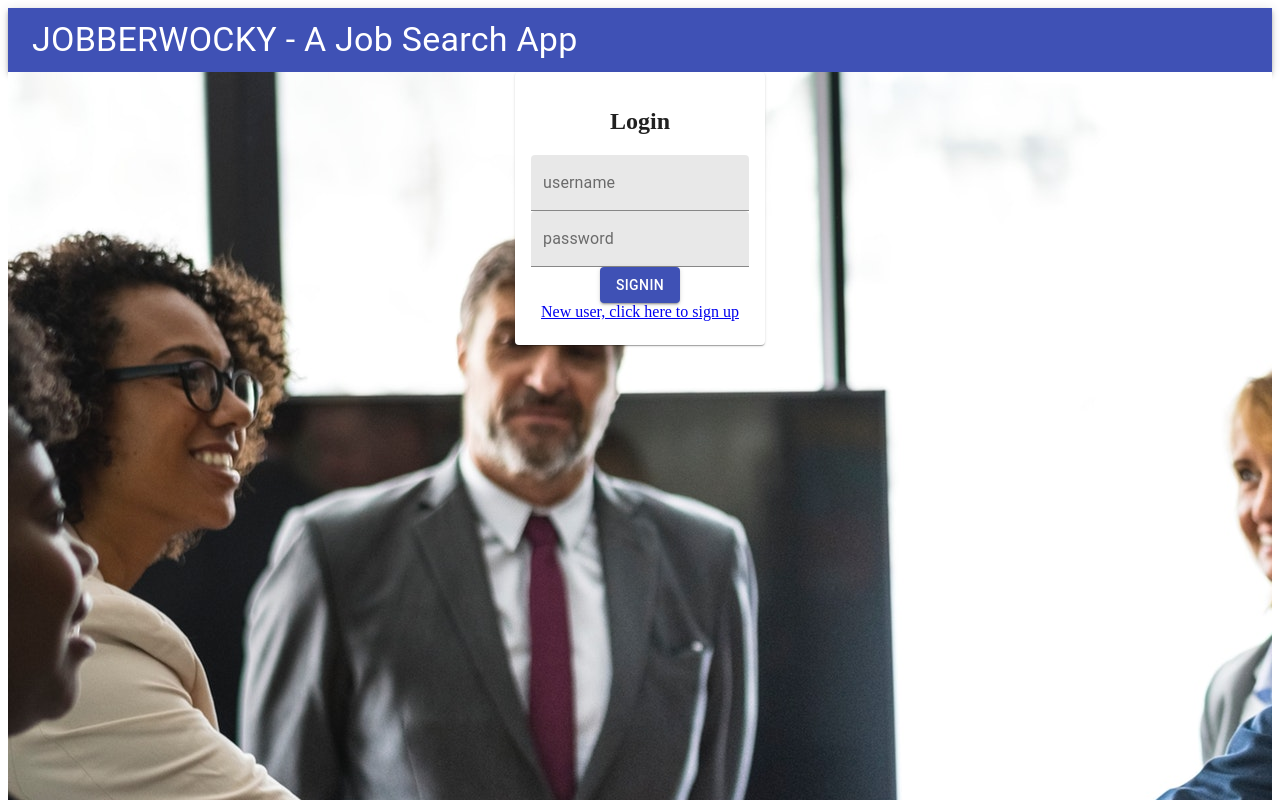
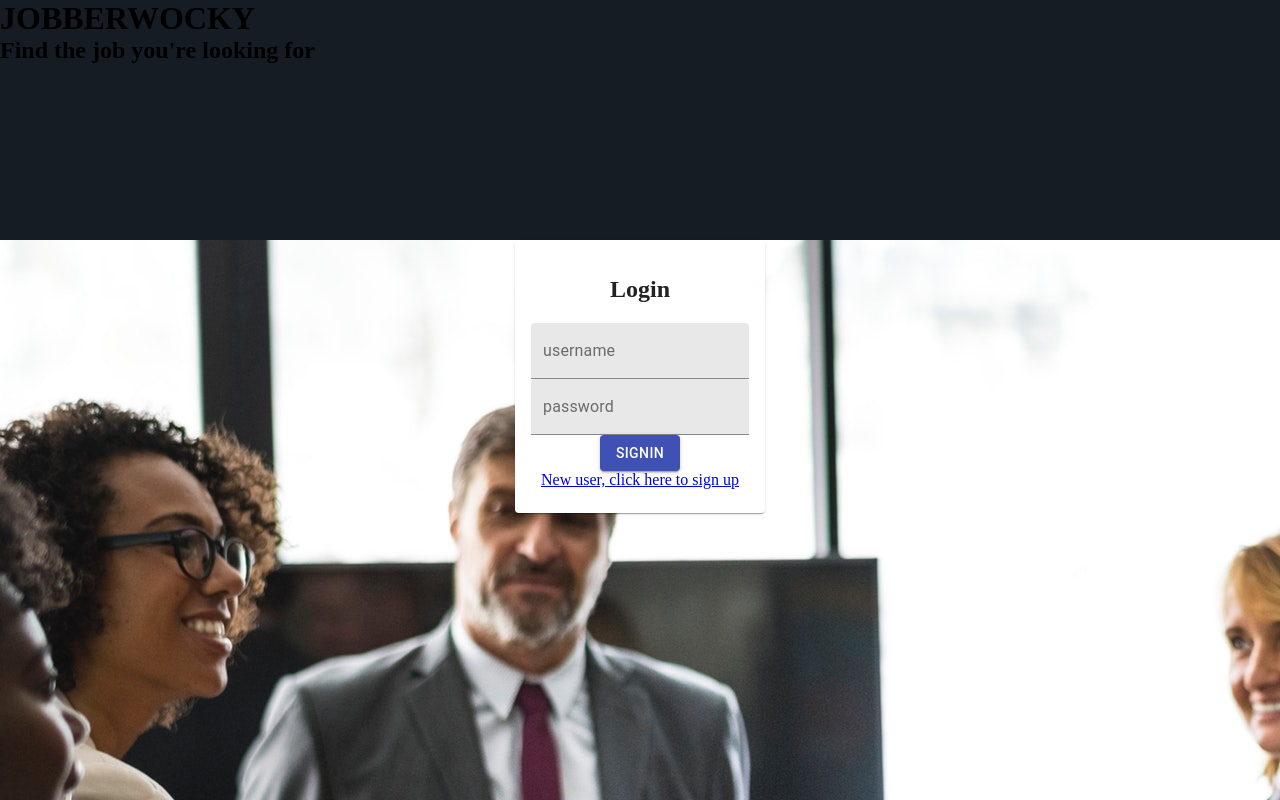
Before and after one commit to erikmjohnson/getTheJob_frontend, a React (Create React App) app in the folder main/: page / in a window 1280 px wide. Shown: the top 800 px of the page. Built offline with nearby package versions, Linux system fonts and the light colour scheme.

Commit message:
some css

```diff
--- a/main/src/action/auth-actions.js
+++ b/main/src/action/auth-actions.js
@@ -9,7 +9,8 @@ export const remove = () => ({
   type:'TOKEN_REMOVE',
 });
 
-const API_URL = 'https://get-the-job-backend.herokuapp.com/';
+// const API_URL = 'https://get-the-job-backend.herokuapp.com/';
+const API_URL = 'http://localhost:8000/';
 const SIGNUP_ROUTE = 'signup';
 const SIGNIN_ROUTE = 'signin';
 
--- a/main/src/component/JobSearch/JobSearch.js
+++ b/main/src/component/JobSearch/JobSearch.js
@@ -1,6 +1,6 @@
 import React, { Component } from 'react';
 import { connect } from 'react-redux';
-import {Link as RouterLink} from 'react-router-dom';
+import { Link as RouterLink } from 'react-router-dom';
 import JobSearchForm from '../JobSearchForm/JobSearchForm';
 import * as JobSearchActions from '../../action/jobSearch-actions';
 import * as authAuctions from '../../action/auth-actions';
@@ -11,10 +11,11 @@ import Typography from '@material-ui/core/Typography';
 import Grid from '@material-ui/core/Grid'
 import uuid from 'uuid';
 import superagent from "superagent";
-import {Card} from "@material-ui/core";
+import { Card } from "@material-ui/core";
 import CardContent from '@material-ui/core/CardContent';
 
-const API_URL = 'https://get-the-job-backend.herokuapp.com/';
+// const API_URL = 'https://get-the-job-backend.herokuapp.com/';
+const API_URL = 'http://localhost:8000/';
 const SAVE_ROUTE = `save/`;
 
 export class JobSearch extends Component {
--- a/main/src/component/Landing/landing.scss
+++ /dev/null
@@ -1,4 +0,0 @@
-Landing {
-    background-color: red;
-    background-image: url("../../styles/background.jpg");
-}
--- a/main/src/component/NavBar/NavBar.js
+++ b/main/src/component/NavBar/NavBar.js
@@ -2,17 +2,13 @@ import React from 'react'
 import AppBar from '@material-ui/core/AppBar'
 import Toolbar from '@material-ui/core/Toolbar'
 import Typography from '@material-ui/core/Typography'
+import './_banner.scss';
 
 const NavBar = () => {
   return(
-    <div>
-      <AppBar position="static">
-        <Toolbar>
-          <Typography variant="h4" color="inherit">
-            JOBBERWOCKY - A Job Search App
-          </Typography>
-        </Toolbar>
-      </AppBar>
+    <div id='banner'>
+      <h1>JOBBERWOCKY</h1>
+      <h2>Find the job you're looking for</h2>
     </div>
   )
 };
--- /dev/null
+++ b/main/src/component/NavBar/_banner.scss
@@ -0,0 +1,10 @@
+#banner {
+  background-color: #151C23;
+  margin: 0;
+  //height: 300px;
+  height: 30vh;
+}
+
+#banner > h1,h2 {
+  margin: 0;
+}
--- a/main/src/index.js
+++ b/main/src/index.js
@@ -2,6 +2,7 @@ import React from 'react';
 import ReactDOM from 'react-dom';
 import App from './App';
 import {Provider} from 'react-redux';
+import './styles/main.scss';
 
 import createApplicationStore from './createstore/create-store';
 
--- a/main/src/styles/main-material.js
+++ b/main/src/styles/main-material.js
@@ -1,9 +1,7 @@
-'use strict';
-
 import { makeStyles } from '@material-ui/core/styles';
 
-const useStyles = makeStyles({
+export const useStyles = makeStyles({
   root: {
     textAlign: center,
   }
-})
+});
--- a/main/src/styles/main.scss
+++ b/main/src/styles/main.scss
@@ -0,0 +1,8 @@
+body {
+  height: 100%;
+  width: 100%;
+  margin: 0;
+  background-color: lightgray;
+  background-image: url("./background.jpg");
+  background-size: auto;
+}
```
